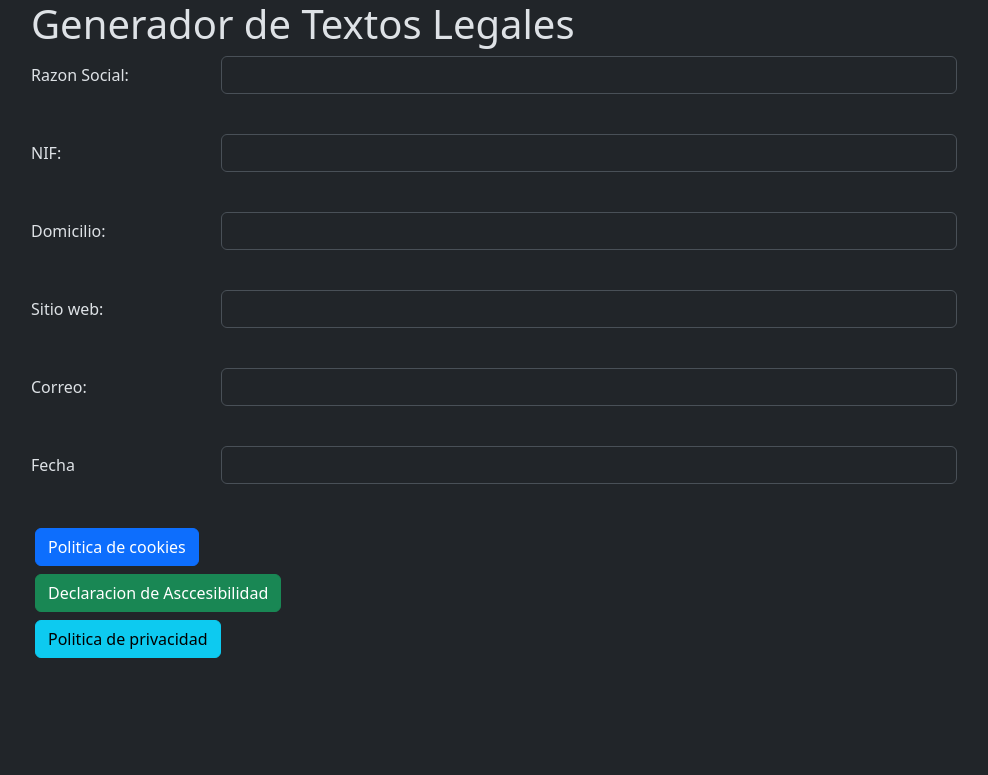
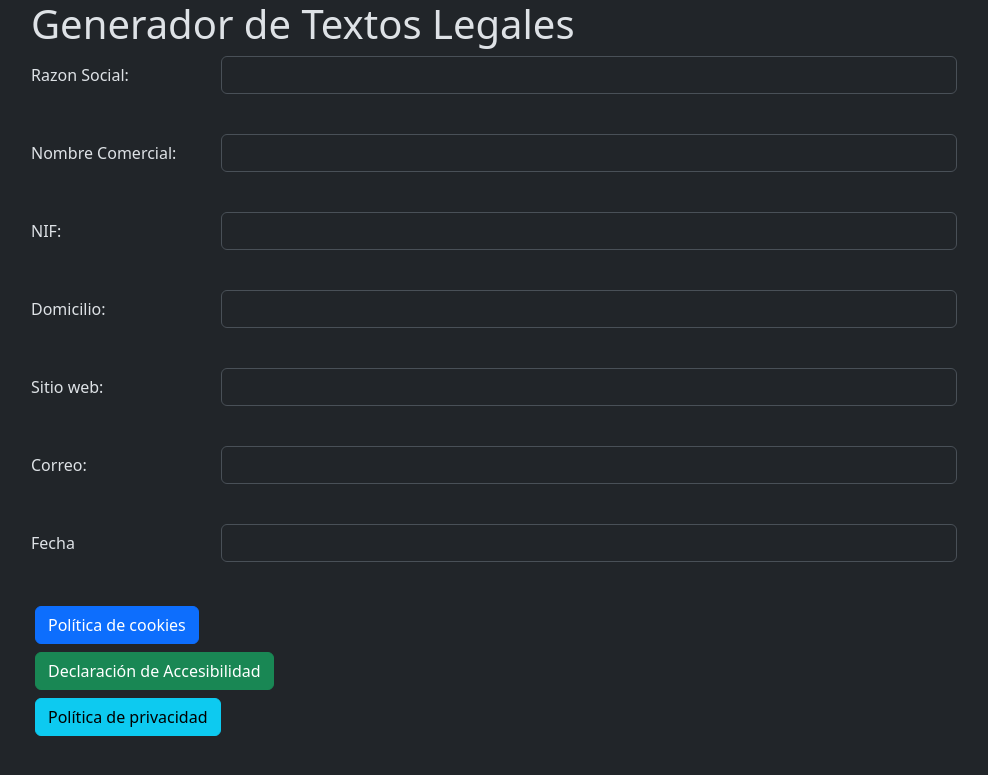
Before and after one commit to RuisuX10/Automatizacion-textos-legales, a PHP site: page / in a window 1280 px wide. Shown: the top 775 px of the page, without its empty margins (51-1039 px from the left). Run offline with PHP 8.4, Linux system fonts and the light colour scheme.

Commit message:
Añadido nombre comercial y cambios menores

```diff
--- a/index.php
+++ b/index.php
@@ -5,7 +5,7 @@
   <head>
     <meta charset="utf-8">
     <meta name="viewport" content="width=device-width, initial-scale=1">
-    <title>Bootstrap demo</title>
+    <title>Generador de Textos Legales</title>
     <link href="https://cdn.jsdelivr.net/npm/bootstrap@5.3.3/dist/css/bootstrap.min.css" rel="stylesheet" integrity="sha384-QWTKZyjpPEjISv5WaRU9OFeRpok6YctnYmDr5pNlyT2bRjXh0JMhjY6hW+ALEwIH" crossorigin="anonymous">
   </head>
   <body>
@@ -18,6 +18,14 @@
                 </div>
                 <div class="col-sm-8 ">
                     <input type="text" name="razonSocial" id="razonSocial" class="form-control"><br>
+                </div>
+            </div>
+            <div class="row mb-3 ">
+                <div class="col-sm-2">
+                    <label for="NombreComercial" class="col-form-label">Nombre Comercial:</label>
+                </div>
+                <div class="col-sm-8 ">
+                    <input type="text" name="nombreComercial" id="nombreComercial" class="form-control"><br>
                 </div>
             </div>
             <div class="row mb-3 justify-content-start">
@@ -60,9 +68,9 @@
                 <input type="text" name="fecha" id="fecha" class="form-control"><br>
                 </div>
             </div>
-            <button type="submit" data-action="./textos-legales/cookies.php" class="btn btn-primary m-1">Politica de cookies</button><br>
-            <button type="submit" data-action="./textos-legales/accesibilidad.php" class="btn btn-success m-1">Declaracion de Asccesibilidad</button><br>
-            <button type="submit" data-action="./textos-legales/privacidad.php" class="btn btn-info m-1">Politica de privacidad</button>
+            <button type="submit" data-action="./textos-legales/cookies.php" class="btn btn-primary m-1">Política de cookies</button><br>
+            <button type="submit" data-action="./textos-legales/accesibilidad.php" class="btn btn-success m-1">Declaración de Accesibilidad</button><br>
+            <button type="submit" data-action="./textos-legales/privacidad.php" class="btn btn-info m-1">Política de privacidad</button>
         </form>
     </div>
 
--- a/textos-legales/accesibilidad.php
+++ b/textos-legales/accesibilidad.php
@@ -10,9 +10,10 @@
 <head>
     <meta charset="UTF-8">
     <meta name="viewport" content="width=device-width, initial-scale=1.0">
-    <title>Document</title>
+    <title>Política de Accesibilidad</title>
 </head>
 <body>
+    <h1>Política de Accesibilidad</h1>
 <p><strong><span> <?php echo $razonSocial ?> </span></strong><span> se ha
 comprometido a hacer accesibles sus sitios web de conformidad con el&nbsp;</span><span><a
 href="https://www.boe.es/buscar/act.php?id=BOE-A-2018-12699" target="_blank"><strong>
--- a/textos-legales/cookies.php
+++ b/textos-legales/cookies.php
@@ -9,7 +9,7 @@
 <head>
     <meta charset="UTF-8">
     <meta name="viewport" content="width=device-width, initial-scale=1.0">
-    <title>Document</title>
+    <title>Politica de Cookies</title>
     <style>
         * {
             max-width: 1000px;
```
Also changed, not shown: textos-legales/privacidad.php (+7 -6 lines).
